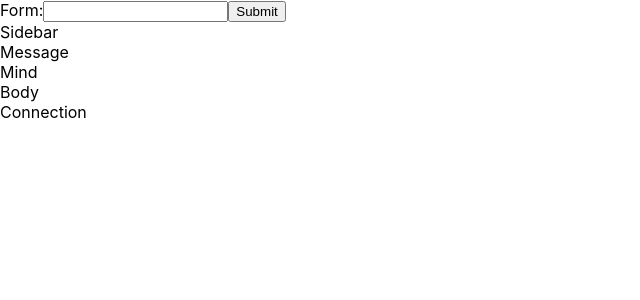
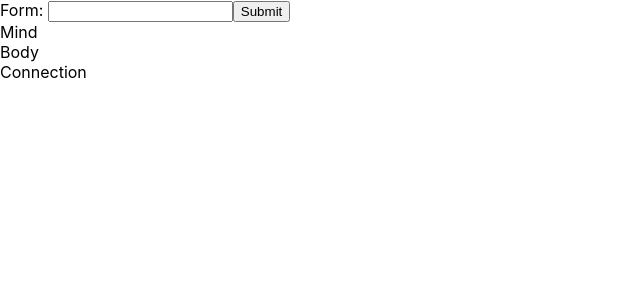
Before and after one commit to nehemiahh23/p2-cntrd-mindbody, a React (Create React App) app: page / in a window 1280 px wide. Shown: the top 300 px of the page, without its empty margins (0-640 px from the left). Built offline with nearby package versions, Linux system fonts and the light colour scheme.

Commit message:
basic form functionality

```diff
--- a/src/components/App.js
+++ b/src/components/App.js
@@ -1,13 +1,16 @@
-import React from "react";
+import React, { useState } from "react";
 import Form from "./Form"
 import Mind from "./Mind"
 import Body from "./Body"
 import Connection from "./Connection";
 
 function App() {
+
+  const [submit, setSubmit] = useState(false)
+
   return (
     <>
-      <Form />
+      <Form submit={submit} setSubmit={setSubmit}/>
       <Mind />
       <Body />
       <Connection />
--- a/src/components/Form.js
+++ b/src/components/Form.js
@@ -3,13 +3,13 @@ import Input from "./Input"
 import Sidebar from "./Sidebar"
 import Message from "./Message"
 
-function Form() {
+function Form({ submit, setSubmit }) {
 
   return (
     <div id="form-page">
-      <Input />
-      <Sidebar />
-      <Message />
+      <Input submit={submit} setSubmit={setSubmit} />
+      <Sidebar submit={submit} />
+      <Message submit={submit} />
     </div>
   )
 }
--- a/src/components/Input.js
+++ b/src/components/Input.js
@@ -1,19 +1,25 @@
 import React from 'react'
 
-function Input() {
+function Input({ submit, setSubmit }) {
 
   function submitHandler(e) {
     e.preventDefault()
-    console.log(e.target.data.value)
+
+    setSubmit(true)
   }
 
+  if (!submit) {
     return (
       <form onSubmit={submitHandler}>
-      <label>Form:</label>
+        <label>Form: </label>
         <input type="text" id="data" name="data"></input>
         <input type="submit"></input>
       </form>
     )
   }
+  else {
+    return null
+  }
+}
 
 export default Input
--- a/src/components/Message.js
+++ b/src/components/Message.js
@@ -1,9 +1,14 @@
 import React from 'react'
 
-function Message() {
-  return (
-    <div>Message</div>
-  )
+function Message({ submit }) {
+  if (submit) {
+    return (
+      <div>Message</div>
+    )
+  }
+  else {
+    return null
+  }
 }
 
 export default Message
--- a/src/components/Sidebar.js
+++ b/src/components/Sidebar.js
@@ -1,9 +1,14 @@
 import React from 'react'
 
-function Sidebar() {
-  return (
-    <div>Sidebar</div>
-  )
+function Sidebar({ submit }) {
+  if (submit) {
+    return (
+      <div>Sidebar</div>
+    )
+  }
+  else {
+    return null
+  }
 }
 
 export default Sidebar
```
Lines whose indentation alone changed are shown as unchanged.
